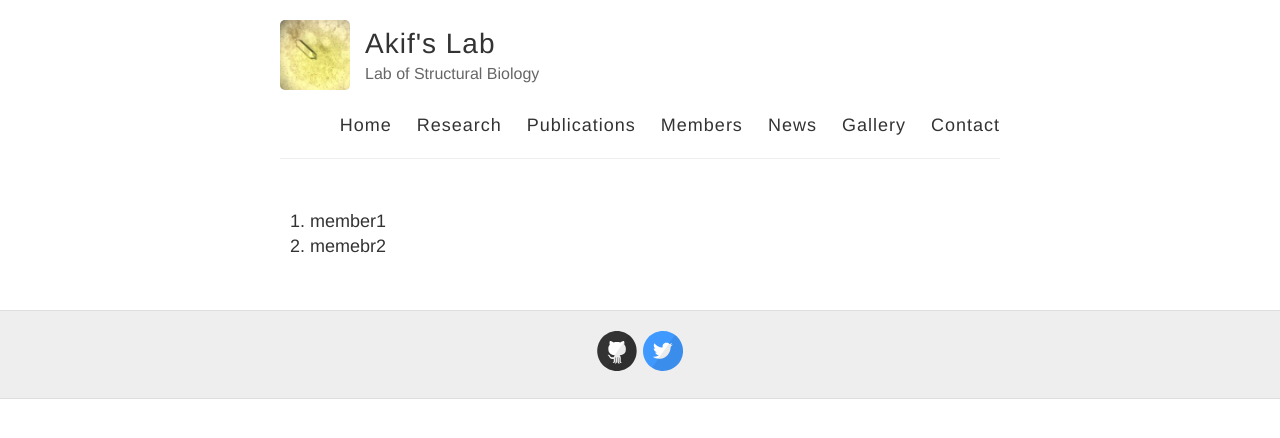
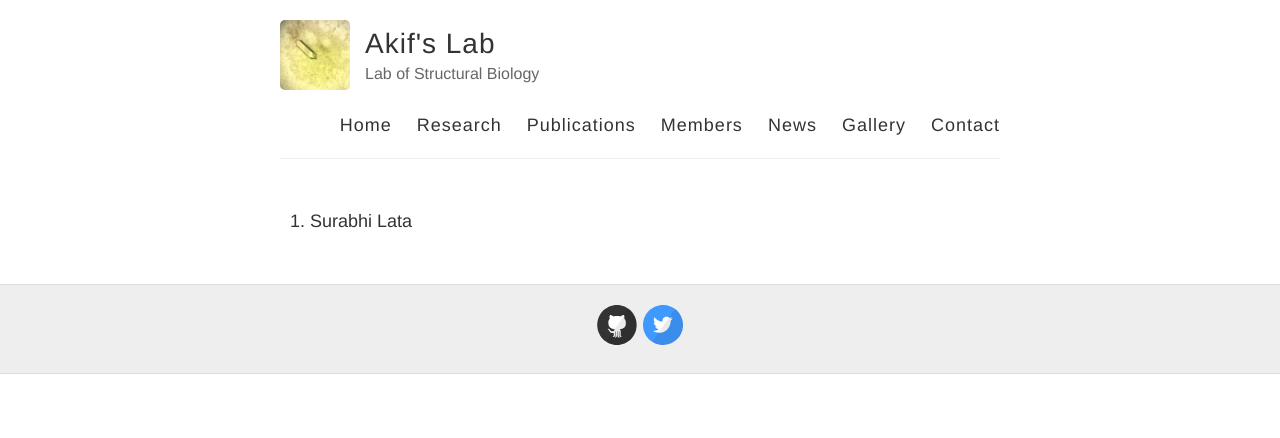
Before and after one commit to akifslab/akifslab.github.io, a Jekyll site: the page built from members.md, in a window 1280 px wide. Shown: the top 438 px of the page. Built offline with Jekyll 4.4.1, drawn with Linux system fonts in a browser that asks for light colours; our own code applies the rules of GitHub Pages for plain Markdown files.

Commit message:
Update members.md

```diff
--- a/members.md
+++ b/members.md
@@ -1,2 +1 @@
-1. member1
-2. memebr2
+1. Surabhi Lata
```
